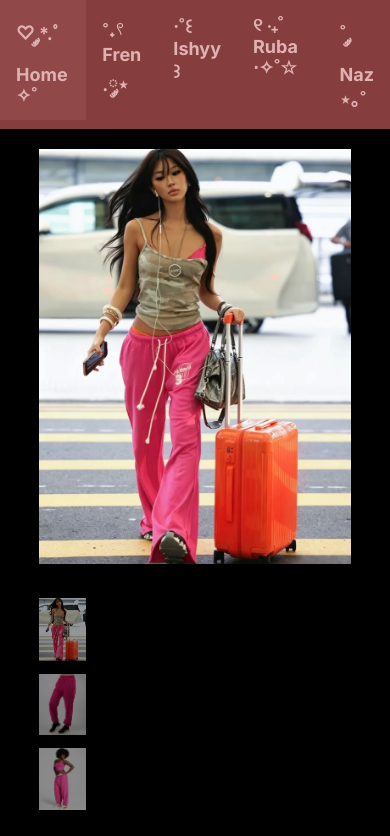
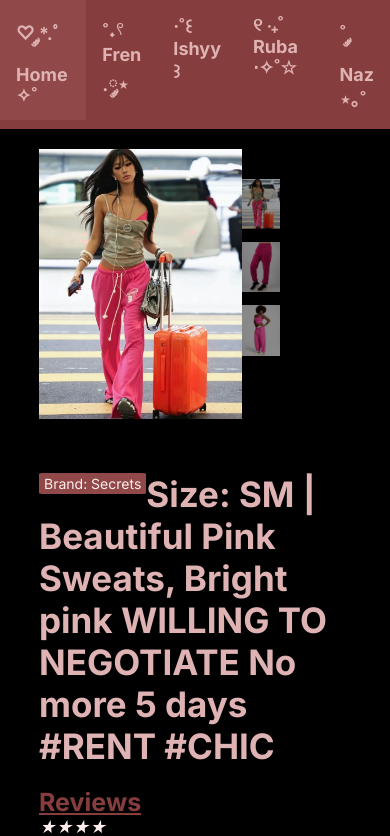
Before and after one commit to fren993/Reves, a plain HTML site: page shop-page/PinkSweats.html in a window 390 px wide. Shown: the top 836 px of the page. Drawn offline with Linux system fonts and the light colour scheme.

Commit message:
more finishinb toches

```diff
--- a/shop-page/stylesheet.css
+++ b/shop-page/stylesheet.css
@@ -73,7 +73,7 @@ h2{
 }
 h4{
     font-size: 35px;
-    color:#fffefe;
+    color:#dfb3b3;
 }
 
 h3{
@@ -81,8 +81,8 @@ h3{
     color:#863d3d;
 }
 .review{
-    background-color:#dfb3b3;
-    color:#904848;
+    background-color:#863d3d;
+    color:#dfb3b3;
     display:inline-block;
     padding: 4px;
     border-radius: 5px;
@@ -244,6 +244,41 @@ header h3{
       font-weight: bold;
   font-size: large;
 }
+
+
+ul {
+  list-style-type: none;
+  margin: 0;
+  padding: 0;
+  background-color: #863d3d;
+
+
+    display: flex;
+    justify-content: right;
+    align-items: right;
+
+}
+li{
+    font-weight: bold;
+    font-size: large;
+}
+ul li a {
+  display: block;
+  color: #dfb3b3;
+  padding: 14px 16px;
+  text-decoration: none;
+
+}
+
+ul li a:hover {
+  background-color: #904848;
+}
+header h3{
+    color: #e7e4ce;
+      font-weight: bold;
+  font-size: large;
+}
+
 @media only screen and (max-width:1200px){
     .wrapper{
         flex-direction: column;
@@ -267,7 +302,8 @@ header h3{
         justify-content: space-evenly;
         order:1;
 
-        max-width: 30%;
+        max-width: 35%;
+        float:left;
 
     }
     .product-box{
@@ -279,10 +315,12 @@ header h3{
     }
     .main-images img{
         max-width: 100%;
+        height: auto;
     }
     .small-images img{
-       width:50%;
-       height:fit-content;
+       width:35%;
+       height:auto;
+
     }
     h2{
         font-size:25px;
@@ -327,114 +365,3 @@ header h3{
         margin-top: 10px;
     }
 }
-
-
-
-ul {
-  list-style-type: none;
-  margin: 0;
-  padding: 0;
-  background-color: #863d3d;
-
-
-    display: flex;
-    justify-content: right;
-    align-items: right;
-
-}
-li{
-    font-weight: bold;
-    font-size: large;
-}
-ul li a {
-  display: block;
-  color: #dfb3b3;
-  padding: 14px 16px;
-  text-decoration: none;
-
-}
-
-ul li a:hover {
-  background-color: #904848;
-}
-header h3{
-    color: #e7e4ce;
-      font-weight: bold;
-  font-size: large;
-}
-@media only screen and (max-width:1200px){
-    .wrapper{
-        flex-direction: column;
-        height: auto;
-        padding: 5% 0;
-
-    }
-    .text{
-        padding-top: 50px;
-
-    }
-
-}
-@media only screen and (max-width:770px){
-    .all-images{
-        flex-direction: column;
-        height: auto;
-        justify-content: space-evenly;
-
-    }
-    .small-images{
-        flex-direction: row;
-        justify-content: space-evenly;
-        order:1;
-
-      float: left;
-    }
-    .product-box{
-        width:100%;
-    }
-
-    .main-images {
-
-         width:auto;
-
-    }
-    .small-images img{
-       width:100%;
-
-    }
-    h2{
-        font-size:25px;
-    }
-
-}
-
-
-@media only screen and (max-width:480px){
-    .all-images{
-        flex-direction: column;
-        height: auto;
-
-    }
-    .small-images{
-        flex-direction: row-reverse;
-        justify-content: space-evenly;
-        order:1;
-    }
-    .product-box{
-        width:100%;
-    }
-    .small-images img{
-        width:100%;
-
-    }
-    .main-images{
-        width:20%;
-
-    }
-    h2{
-        font-size:20px;
-    }
-    button.buy{
-        margin-top: 10px;
-    }
-}
```
